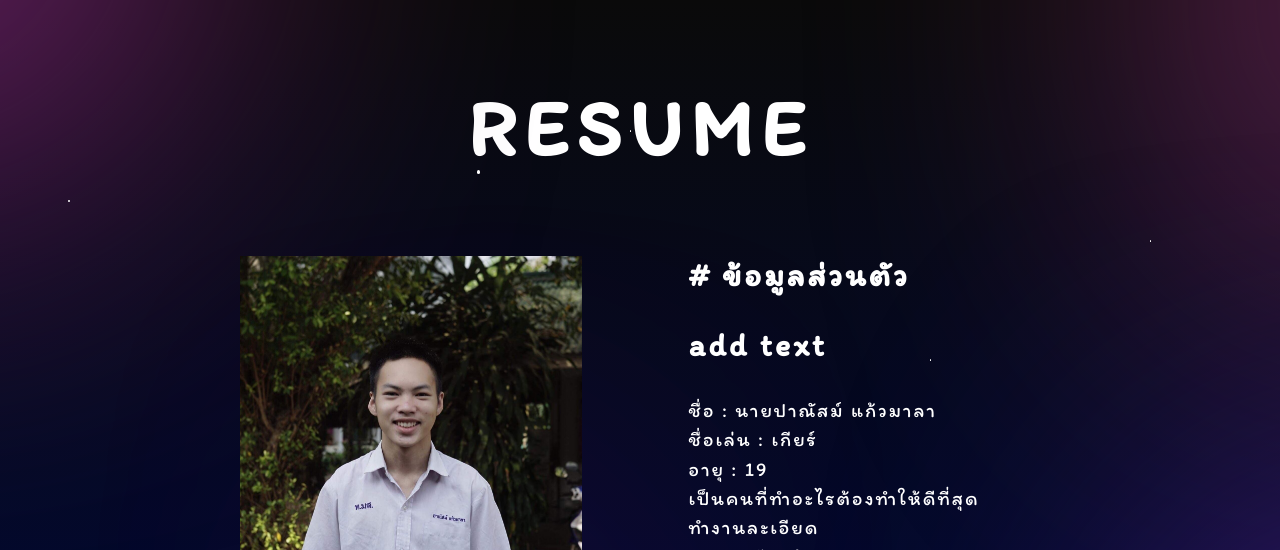
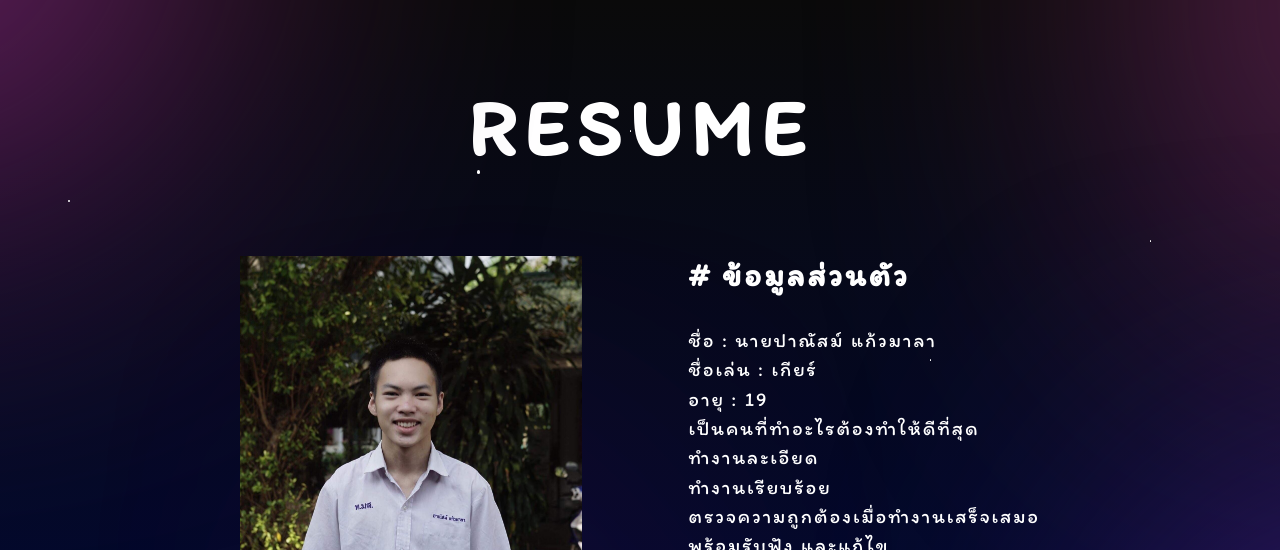
Before and after one commit to Panut45/Resume, a plain HTML site: page index.html in a window 1280 px wide. Shown: the top 550 px of the page. Drawn offline with nearby package versions, Linux system fonts and the light colour scheme.

Commit message:
Delete text

```diff
--- a/index.html
+++ b/index.html
@@ -80,7 +80,6 @@
                         <!-- Box Right -->
                         <div class="homeBoxRight">
                             <h2># ข้อมูลส่วนตัว</h2>
-                            <h2>add text</h2>
                             <p>ชื่อ : นายปาณัสม์ แก้วมาลา<br>ชื่อเล่น : เกียร์<br>อายุ :
                                 19<br>เป็นคนที่ทำอะไรต้องทำให้ดีที่สุด<br>ทำงานละเอียด<br>ทำงานเรียบร้อย<br>ตรวจความถูกต้องเมื่อทำงานเสร็จเสมอ<br>พร้อมรับฟัง
                                 และแก้ไข<br>พร้อมเรียนรู้สิ่งใหม่ ๆ</p>
```
